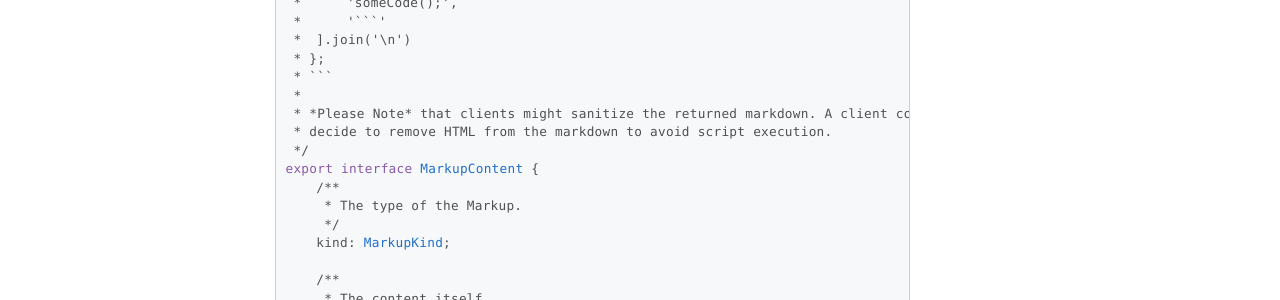
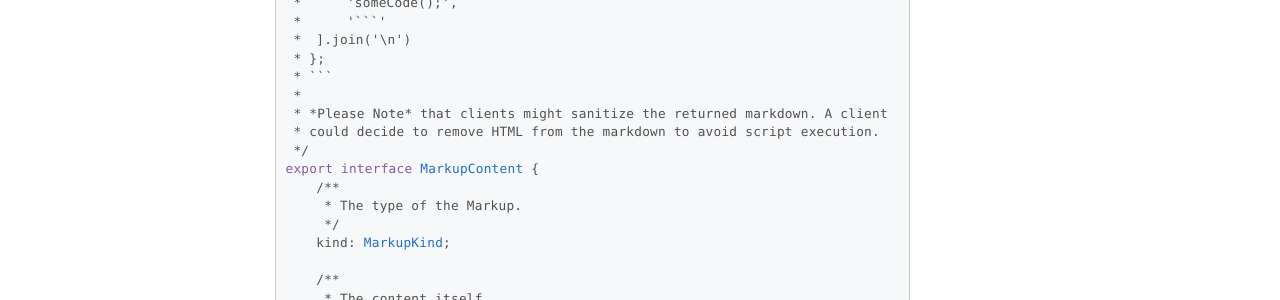
Before and after one commit to microsoft/language-server-protocol, a Jekyll site: the page built from _specifications/lsp/3.18/specification.md, in a window 1280 px wide and 900 px high, scrolled down 27640 px. Shown: the part 579-879 px from the top of the window. Built offline with Jekyll 4.4.1, drawn with Linux system fonts in a browser that asks for light colours; nearby versions of some CDN libraries; emoji names are drawn with the system emoji font; comment, search, counter and statistics services are not loaded; some of the changed text lies outside the part shown.

Commit message:
Some minor formatting tweaks (#1890)

````diff
--- a/_specifications/lsp/3.18/language/documentSymbol.md
+++ b/_specifications/lsp/3.18/language/documentSymbol.md
@@ -149,7 +149,8 @@ export namespace SymbolKind {
 	export const TypeParameter = 26;
 }
 
-export type SymbolKind = 1 | 2 | 3 | 4 | 5 | 6 | 7 | 8 | 9 | 10 | 11 | 12 | 13 | 14 | 15 | 16 | 17 | 18 | 19 | 20 | 21 | 22 | 23 | 24 | 25 | 26;
+export type SymbolKind = 1 | 2 | 3 | 4 | 5 | 6 | 7 | 8 | 9 | 10 | 11 | 12 | 13 |
+	14 | 15 | 16 | 17 | 18 | 19 | 20 | 21 | 22 | 23 | 24 | 25 | 26;
 ```
 
 <div class="anchorHolder"><a href="#symbolTag" name="symbolTag" class="linkableAnchor"></a></div>
@@ -177,8 +178,8 @@ export type SymbolTag = 1;
 /**
  * Represents programming constructs like variables, classes, interfaces etc.
  * that appear in a document. Document symbols can be hierarchical and they
- * have two ranges: one that encloses their definition and one that points to their
- * most interesting range, e.g. the range of an identifier.
+ * have two ranges: one that encloses their definition and one that points to
+ * their most interesting range, e.g. the range of an identifier.
  */
 export interface DocumentSymbol {
 
--- a/_specifications/lsp/3.18/language/inlineValue.md
+++ b/_specifications/lsp/3.18/language/inlineValue.md
@@ -236,8 +236,8 @@ export interface InlineValueWorkspaceClientCapabilities {
 	 *
 	 * Note that this event is global and will force the client to refresh all
 	 * inline values currently shown. It should be used with absolute care and
-	 * is useful for situations where a server, for example, detects a project wide
-	 * change that requires such a calculation.
+	 * is useful for situations where a server, for example, detects a project
+	 * wide change that requires such a calculation.
 	 */
 	refreshSupport?: boolean;
 }
--- a/_specifications/lsp/3.18/language/publishDiagnostics.md
+++ b/_specifications/lsp/3.18/language/publishDiagnostics.md
@@ -77,8 +77,8 @@ interface PublishDiagnosticsParams {
 	uri: DocumentUri;
 
 	/**
-	 * Optionally, the version number of the document the diagnostics are published
-	 * for.
+	 * Optionally, the version number of the document the diagnostics are
+	 * published for.
 	 *
 	 * @since 3.15.0
 	 */
--- a/_specifications/lsp/3.18/types/locationLink.md
+++ b/_specifications/lsp/3.18/types/locationLink.md
@@ -19,10 +19,10 @@ interface LocationLink {
 	targetUri: DocumentUri;
 
 	/**
-	 * The full target range of this link. If the target is, for example, a symbol,
-	 * then the target range is the range enclosing this symbol not including
-	 * leading/trailing whitespace but everything else like comments. This
-	 * information is typically used to highlight the range in the editor.
+	 * The full target range of this link. If the target is, for example, a
+	 * symbol, then the target range is the range enclosing this symbol not
+	 * including leading/trailing whitespace but everything else like comments.
+	 * This information is typically used to highlight the range in the editor.
 	 */
 	targetRange: Range;
 
--- a/_specifications/lsp/3.18/types/markupContent.md
+++ b/_specifications/lsp/3.18/types/markupContent.md
@@ -50,8 +50,8 @@ export type MarkupKind = 'plaintext' | 'markdown';
  * };
  * ```
  *
- * *Please Note* that clients might sanitize the returned markdown. A client could
- * decide to remove HTML from the markdown to avoid script execution.
+ * *Please Note* that clients might sanitize the returned markdown. A client
+ * could decide to remove HTML from the markdown to avoid script execution.
  */
 export interface MarkupContent {
 	/**
--- a/_specifications/lsp/3.18/types/workDoneProgress.md
+++ b/_specifications/lsp/3.18/types/workDoneProgress.md
@@ -22,8 +22,8 @@ export interface WorkDoneProgressBegin {
 	title: string;
 
 	/**
-	 * Controls if a cancel button should be shown to allow the user to cancel the
-	 * long running operation. Clients that don't support cancellation are
+	 * Controls if a cancel button should be shown to allow the user to cancel
+	 * the long running operation. Clients that don't support cancellation are
 	 * allowed to ignore the setting.
 	 */
 	cancellable?: boolean;
````
